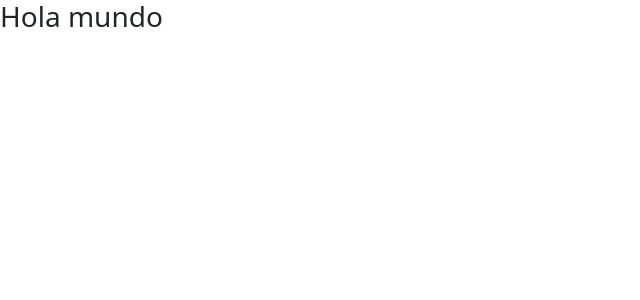
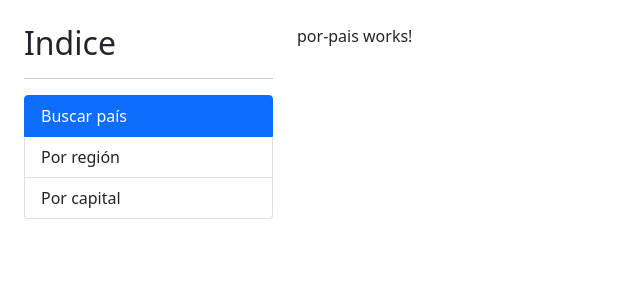
Before and after one commit to bportelalp/angular-0-to-expert, an Angular app in the folder 03-paisesApp/: page / in a window 1280 px wide. Shown: the top 300 px of the page, without its empty margins (0-640 px from the left). Built offline with nearby package versions, Linux system fonts and the light colour scheme.

Commit message:
101, 102 y 103. Enrutamiento de Angular y RouterLink

```diff
--- a/03-paisesApp/src/app/app.component.html
+++ b/03-paisesApp/src/app/app.component.html
@@ -1 +1,9 @@
-<h3>Hola mundo</h3>
+<div class="row container mt-4">
+    <div class="col-3">
+        <app-sidebar></app-sidebar>
+
+    </div>
+    <div class="col">
+        <router-outlet></router-outlet>
+    </div>
+</div>
--- a/03-paisesApp/src/app/app.module.ts
+++ b/03-paisesApp/src/app/app.module.ts
@@ -4,6 +4,7 @@ import { BrowserModule } from '@angular/platform-browser';
 import { AppComponent } from './app.component';
 import { SharedModule } from './shared/shared.module';
 import { PaisModule } from './pais/pais.module';
+import { AppRoutingModule } from './app-routing.module';
 
 @NgModule({
   declarations: [
@@ -11,6 +12,7 @@ import { PaisModule } from './pais/pais.module';
   ],
   imports: [
     BrowserModule,
+    AppRoutingModule,
     SharedModule,
     PaisModule
   ],
--- a/03-paisesApp/src/app/shared/shared.module.ts
+++ b/03-paisesApp/src/app/shared/shared.module.ts
@@ -1,6 +1,7 @@
 import { NgModule } from '@angular/core';
 import { CommonModule } from '@angular/common';
 import { SidebarComponent } from './sidebar/sidebar.component';
+import { RouterModule } from '@angular/router';
 
 
 
@@ -12,7 +13,8 @@ import { SidebarComponent } from './sidebar/sidebar.component';
     SidebarComponent
   ],
   imports: [
-    CommonModule
+    CommonModule,
+    RouterModule
   ]
 })
 export class SharedModule { }
--- a/03-paisesApp/src/app/shared/sidebar/sidebar.component.html
+++ b/03-paisesApp/src/app/shared/sidebar/sidebar.component.html
@@ -1 +1,9 @@
-<p>sidebar works!</p>
+<h2>Indice</h2>
+<hr>
+<ul class="list-group">
+    <!--Hace falta options para que coincida el path exactamente-->
+    <li routerLink="" routerLinkActive="active" [routerLinkActiveOptions]="{ exact: true}" class="list-group-item">
+        Buscar país</li>
+    <li routerLink="region" routerLinkActive="active" class="list-group-item">Por región</li>
+    <li routerLink="capital" routerLinkActive="active" class="list-group-item">Por capital</li>
+</ul>
--- a/03-paisesApp/src/app/shared/sidebar/sidebar.component.ts
+++ b/03-paisesApp/src/app/shared/sidebar/sidebar.component.ts
@@ -4,6 +4,11 @@ import { Component, OnInit } from '@angular/core';
   selector: 'app-sidebar',
   templateUrl: './sidebar.component.html',
   styles: [
+    `
+    li {
+      cursor: pointer;
+    }
+    `
   ]
 })
 export class SidebarComponent implements OnInit {
```
Also changed, not shown: 03-paisesApp/src/app/app-routing.module.ts (added, +42 -0 lines).
